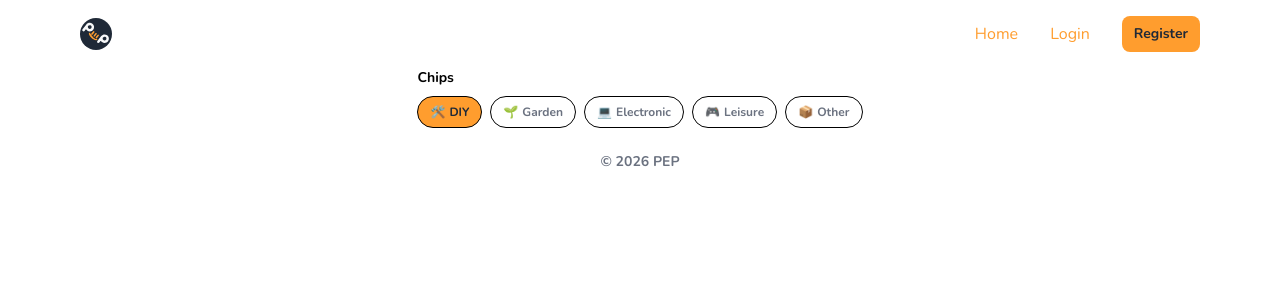
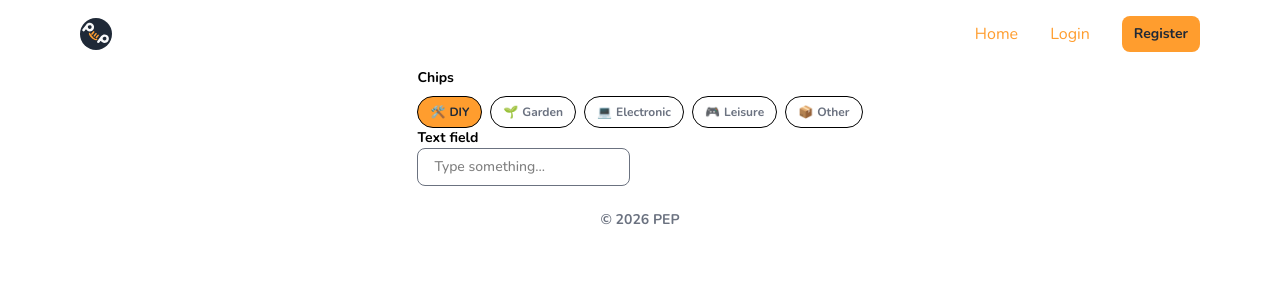
Before and after one commit to Tommfnr/Transcendence, an Angular app in the folder frontend/app/: page /test in a window 1280 px wide. Shown: the top 300 px of the page. Built offline with nearby package versions, Linux system fonts and the light colour scheme; no server answers.

Commit message:
wip: text field component

```diff
--- a/frontend/app/src/app/components/text-field/text-field.html
+++ b/frontend/app/src/app/components/text-field/text-field.html
@@ -1 +1 @@
-<p>text-field works!</p>
+<input type="text" [placeholder]="placeholder" [class]="classes"/>
--- a/frontend/app/src/app/components/text-field/text-field.ts
+++ b/frontend/app/src/app/components/text-field/text-field.ts
@@ -1,9 +1,29 @@
-import { Component } from '@angular/core';
+import { Component, Input } from '@angular/core';
+
+export type TextFieldTone = 'white' | 'field' | 'complementary';
+export type TextFieldType = 'text' | 'password' | 'email' | 'number' | 'search' | 'tel' | 'url';
 
 @Component({
   selector: 'app-text-field',
   imports: [],
   templateUrl: './text-field.html',
-  styles: ``,
 })
-export class TextField {}
+export class TextFieldComponent {
+	@Input() tone: TextFieldTone = 'white';
+	@Input({ required: true }) placeholder!: string;
+	@Input() type: TextFieldType = 'text';
+
+	get classes(): string {
+		const base =
+			'rounded-card border border-text-secondary px-4 py-2 text-sm font-medium '
+			+
+			'outline-none focus:border-primary';
+
+		const surface: Record<TextFieldTone, string> = {
+			white: 'bg-card',
+			field: 'bg-field-surface',
+			complementary: 'bg-complementary',
+		};
+		return `${base} ${surface[this.tone]}`;
+	}
+}
--- a/frontend/app/src/app/pages/test/test.html
+++ b/frontend/app/src/app/pages/test/test.html
@@ -11,3 +11,11 @@
 	/>
 }
 </div>
+
+<span class="text-sm font-bold">Text field</span>
+<div class="flex flex-wrap">
+<app-text-field
+	placeholder="Type something..."
+	tone="white"
+/>
+</div>
```
Also changed, not shown: frontend/app/src/app/pages/test/test.ts (+2 -1 lines).
